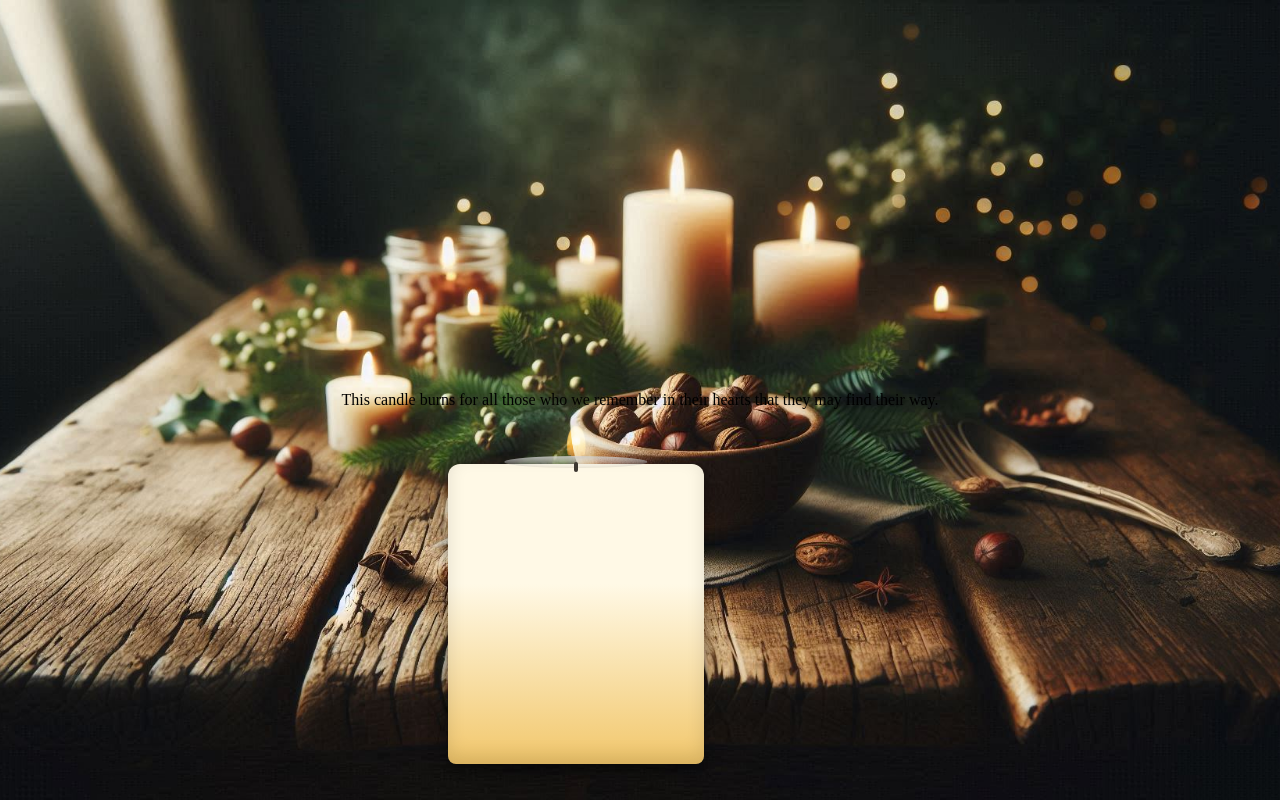
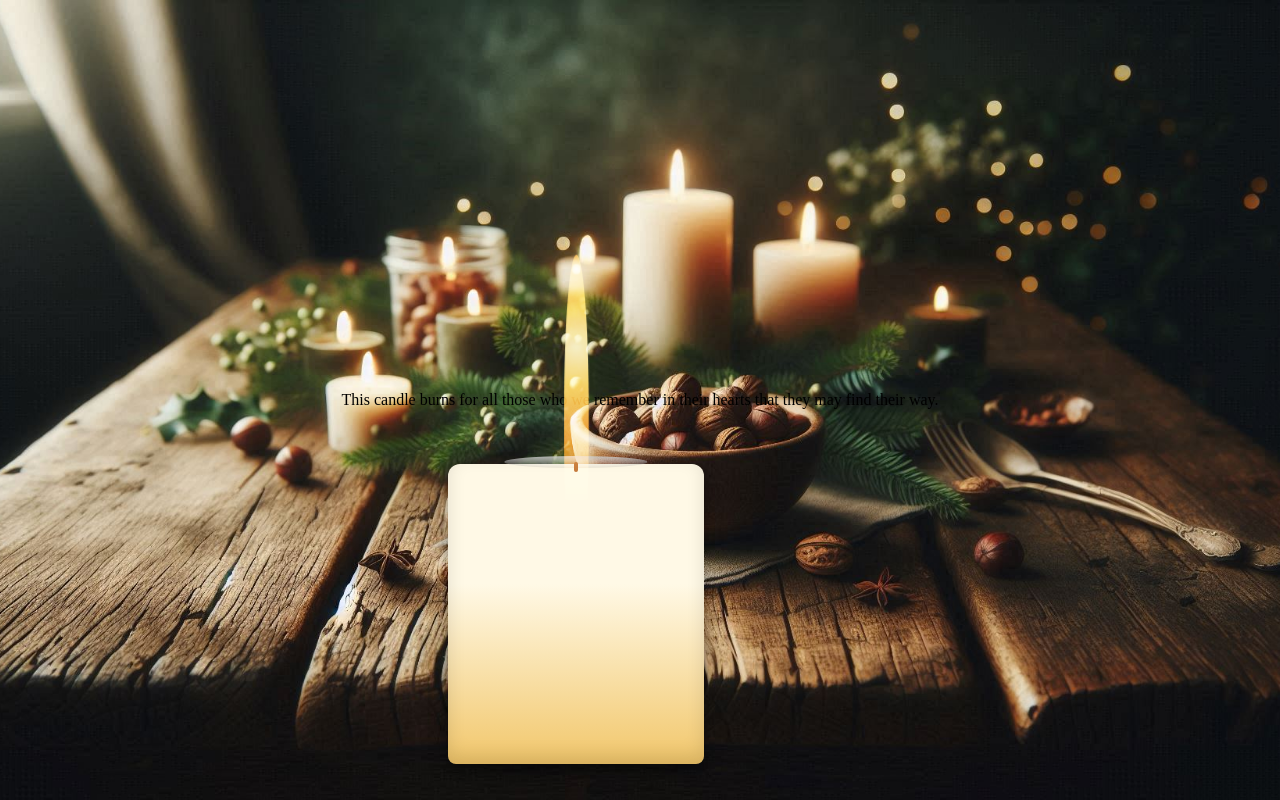
Before and after one commit to mishmanners/candle-webpage, a plain HTML site: page src/index.html in a window 1280 px wide. Drawn offline with Linux system fonts and the light colour scheme.

Commit message:
flame correct

```diff
--- a/src/css/styles.css
+++ b/src/css/styles.css
@@ -87,11 +87,11 @@ body {
 /* Flame with inner core and outer glow */
 .flame{
     position: absolute;
-    top: -36px;
+    top: -200px;
     left: 50%;
     transform: translateX(-50%);
-    width: 18px;
-    height: 36px;
+    width: 24px;
+    height: 300px;
     background: radial-gradient(circle at 50% 30%, #fff6c8 0%, #ffd35b 18%, rgba(255,153,34,0.95) 42%, rgba(255,100,20,0.6) 70%, transparent 71%);
     border-radius: 50% 50% 40% 40%;
     filter: blur(0.6px);
```
